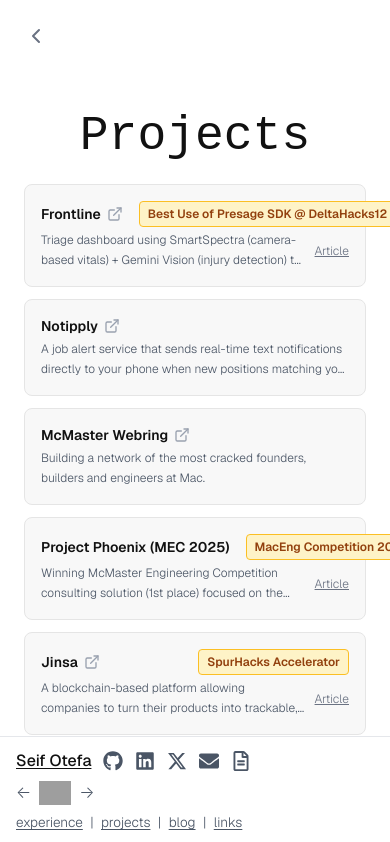
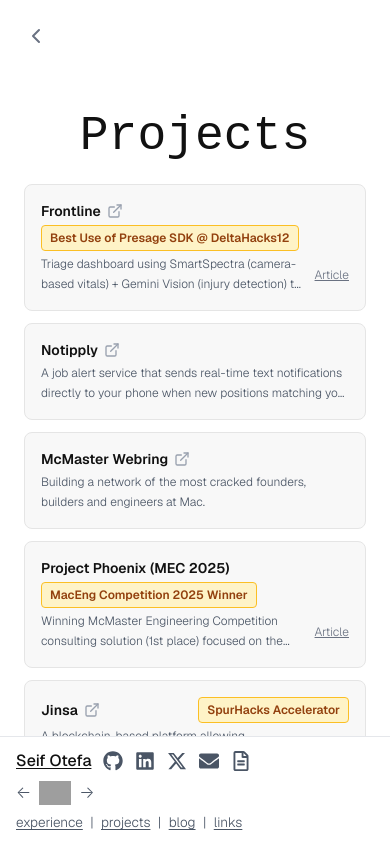
Before and after one commit to seifotefa/seif-portfolio-website, a React (Vite) app: page /projects in a window 390 px wide. Shown: the top 842 px of the page. Built offline with nearby package versions, Linux system fonts and the light colour scheme; grey boxes are pictures that could not be loaded.

Commit message:
update home tagline

```diff
--- a/src/components/sections/Home.jsx
+++ b/src/components/sections/Home.jsx
@@ -30,13 +30,8 @@ export const Home = () => {
                     <WebringLinks variant="inline" />
                 </div>
                 <p className="text-[1.35rem] md:text-[1.425rem] lg:text-[1.575rem] text-gray-600 leading-snug">
-                    incoming swe{' '}
-                    <a href="https://backboard.io" target="_blank" rel="noreferrer" className="underline underline-offset-2 hover:text-black">@backboard.io</a>, robotics instructor, studying computer science @mcmasteru
-                </p>
-                <p className="text-[1rem] md:text-[1.2rem] lg:text-[1.4rem] text-gray-600 leading-snug">
-                    prev. swe @ludera, product @mova ·{' '}
-                    <Link to="/blog/mec2025" className="underline underline-offset-2 hover:text-black">macengcomp25 winner</Link>,{' '}
-                    <Link to="/blog/cip2025" className="underline underline-offset-2 hover:text-black">stanford code in place section leader</Link>, accenture student leader
+                    i build ai memory infrastructure and open source tooling{' '}
+                    <a href="https://backboard.io" target="_blank" rel="noreferrer" className="underline underline-offset-2 hover:text-black">@backboard.io</a>, study cs and innovation <a href="https://www.eng.mcmaster.ca/cas/degree-options/computer-science/" target="_blank" rel="noreferrer" className="underline underline-offset-2 hover:text-black">@mcmasteru</a>, and teach robotics to kids
                 </p>
                 <p className="text-[1rem] md:text-[1.2rem] lg:text-[1.4rem] text-gray-600 leading-snug">
                     <Link to="/experience" className="underline underline-offset-2 hover:text-black">experience</Link>{' '}
--- a/src/components/sections/Projects.jsx
+++ b/src/components/sections/Projects.jsx
@@ -84,15 +84,15 @@ export const Projects = () => {
               className="w-full max-w-2xl bg-[#f8f8f8] border border-[#e5e5e5] rounded-lg p-4"
             >
               {/* Row 1: Name + Link .............. competition (no icon) */}
-              <div className="flex items-center gap-2">
-                <div className="flex items-center gap-1.5 flex-shrink-0">
-                  <p className="text-sm font-semibold text-[#111]">{project.name}</p>
+              <div className="flex flex-wrap items-center gap-2 gap-y-1">
+                <div className="flex items-center gap-1.5 min-w-0 flex-shrink-0">
+                  <p className="text-sm font-semibold text-[#111] truncate">{project.name}</p>
                   {project.github && (
                     <a
                       href={project.github}
                       target="_blank"
                       rel="noopener noreferrer"
-                      className="text-gray-400 hover:text-[#111] transition-colors"
+                      className="text-gray-400 hover:text-[#111] transition-colors flex-shrink-0"
                       aria-label={`Open ${project.name}`}
                     >
                       <FiExternalLink className="w-4 h-4" />
@@ -102,7 +102,7 @@ export const Projects = () => {
                 <div className="flex-1 min-w-0" />
                 {project.competition && (
                   <span
-                    className={`flex-shrink-0 text-xs font-semibold px-2 py-1 rounded border ${
+                    className={`shrink min-w-0 max-w-full text-xs font-semibold px-2 py-1 rounded border break-words ${
                       project.competition.winner
                         ? "bg-[#fef3c7] border-[#fbbf24] text-[#92400e]"
                         : "bg-[#e5e7eb] border-[#d1d5db] text-[#374151]"
```
